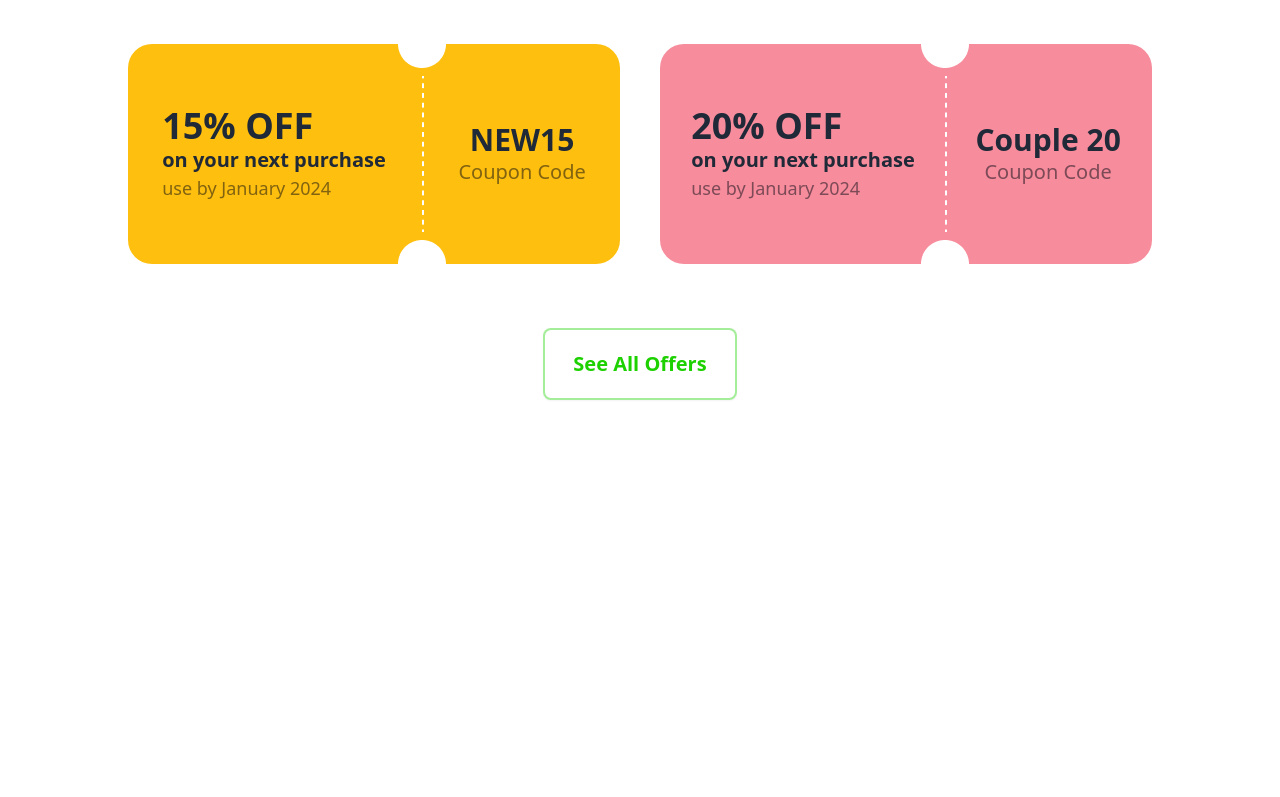
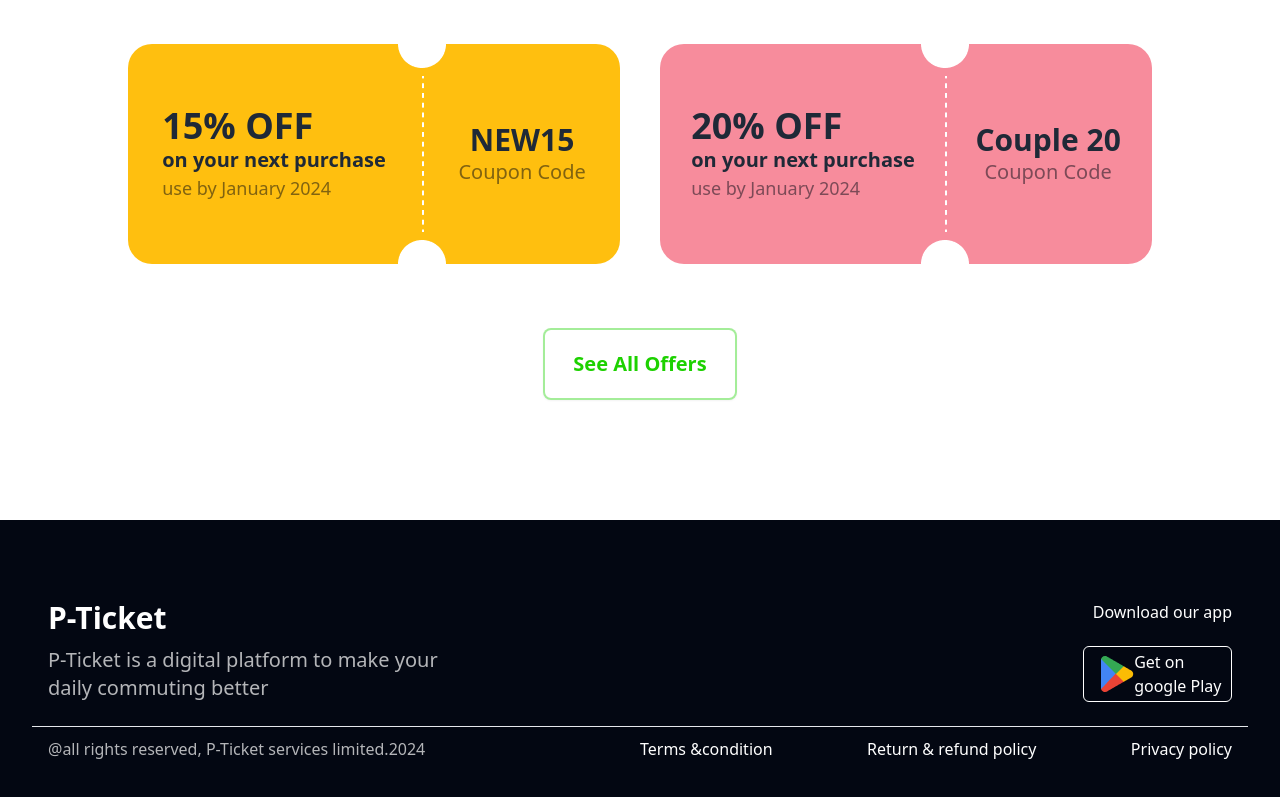
Before and after one commit to DasPriYam714/P-ticketing-Using-DOM-, a plain HTML site: page index.html in a window 1280 px wide. Shown: the part 1200-1997 px from the top of the page. Before the commit the page ends 1720 px from the top, so only its background shows below. Drawn offline with nearby package versions, Linux system fonts and the light colour scheme.

Commit message:
add footer section

```diff
--- a/index.html
+++ b/index.html
@@ -152,7 +152,50 @@
 
     </main>
 
-    <footer>
+    <footer class="bg-[#030712] py-20 px-8">
+        <div class="container mx-auto px-4 ">
+         <div class="flex justify-between w-full">
+           <p class="text-[#FFFFFF]  text-3xl font-semibold">P-Ticket</p>
+           <p class="text-[#FFFFFF]">Download our app</p>
+         </div>
+
+        </div>
+
+        <div class="container flex mx-auto px-4 mt-[10px]  ">
+         <div class="flex justify-between w-full">
+           <p class="text-[#FFFFFF] text-xl opacity-70">P-Ticket is a digital platform to make your <br> daily commuting better</p>
+
+         </div>
+         <div class="flex items-center w-[170px] cursor-pointer rounded-md border border-[#FFFFFF]  ">
+           <img class="pl-4" src="/resources/playstore.png" alt="" srcset="">
+           <p class="text-[#FFFFFF]">Get on<br><span>google Play</span></p>
+
+         </div>
+
+        </div>
+        <br>
+        <hr>
+
+
+        <div class="container flex mx-auto px-4 mt-[10px]">
+
+         <div class="flex justify-between w-full">
+           <p class="text-[#FFFFFF] opacity-70 " >@all rights reserved, P-Ticket services limited.2024</p>
+
+         </div>
+
+         <div class="flex items-center justify-between w-full">
+           <p class="text-[#FFFFFF] cursor-pointer">Terms &condition</p>
+           <p class="text-[#FFFFFF] cursor-pointer">Return & refund policy</p>
+           <p class="text-[#FFFFFF] cursor-pointer">Privacy policy</p>
+
+
+
+
+         </div>
+        </div>
+
+        </div>
 
     </footer>
 
```
